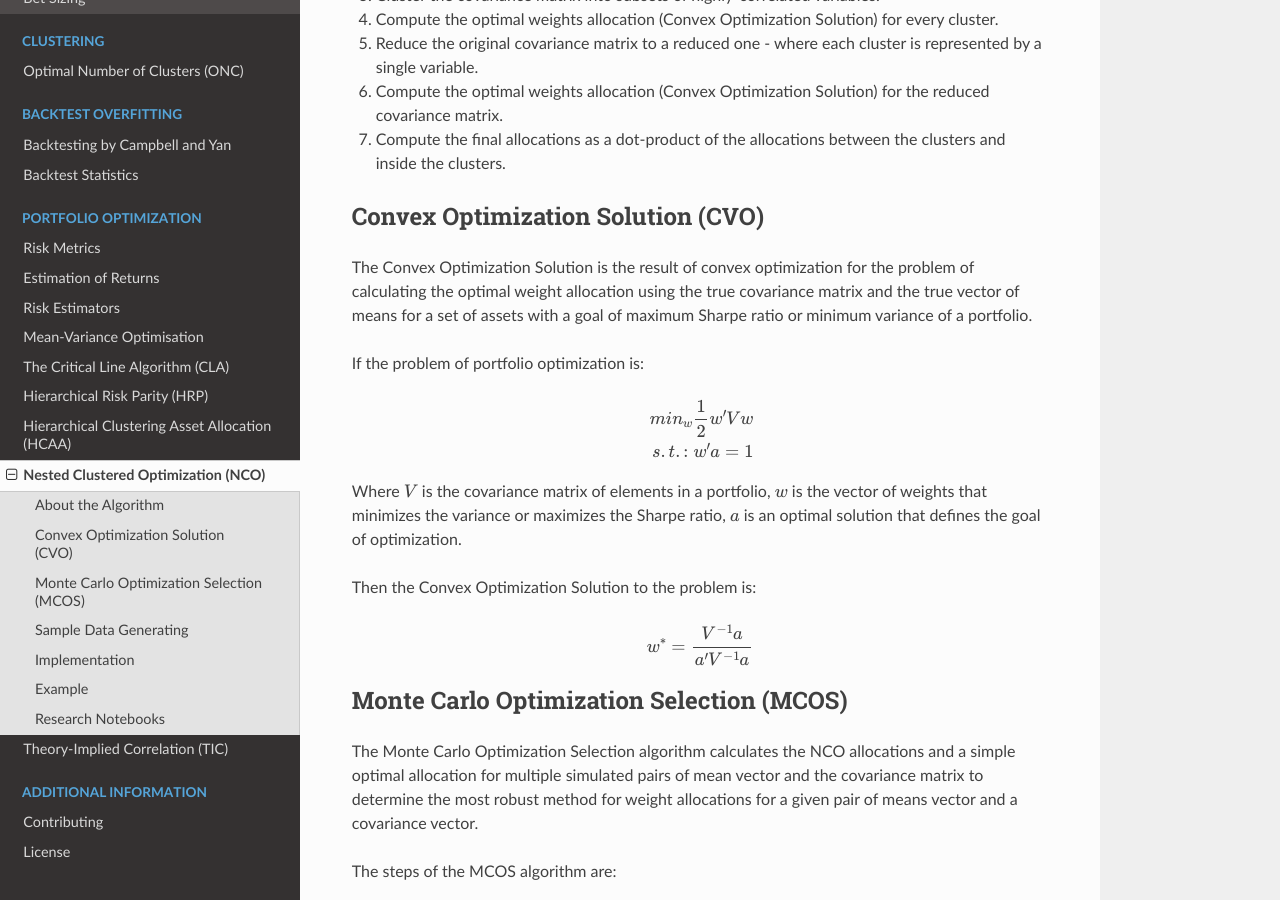
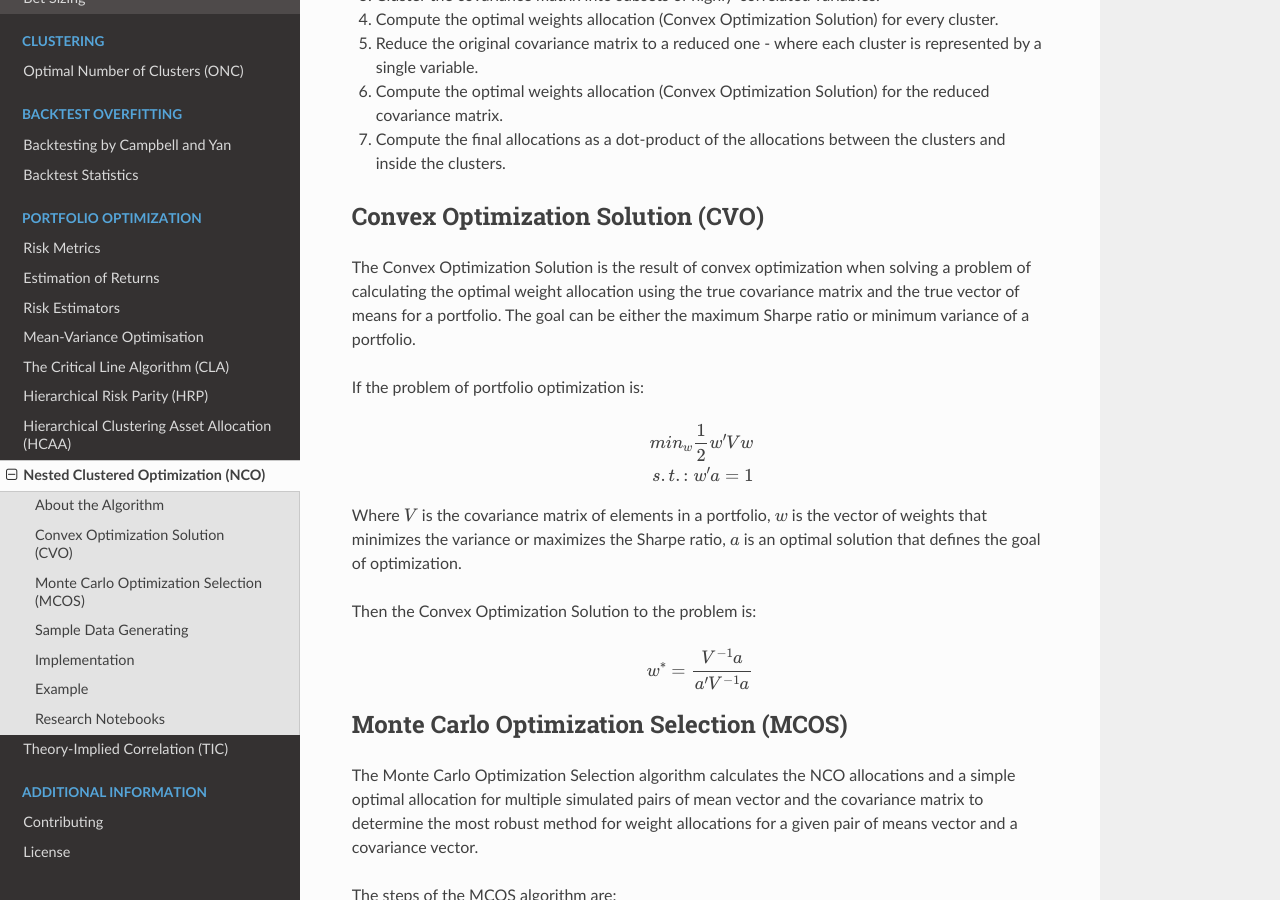
Before and after one commit to hudson-and-thames/mlfinlab, a Sphinx documentation site: the page built from docs/source/portfolio_optimisation/nested_clustered_optimisation.rst, in a window 1280 px wide and 900 px high, scrolled down 861 px. Built offline with Sphinx 7.4.7 and the Read the Docs theme 2.0.0, drawn with Linux system fonts in a browser that asks for light colours.

Commit message:
Small docs fixes

```diff
--- a/docs/source/implementations/backtesting.rst
+++ b/docs/source/implementations/backtesting.rst
@@ -134,7 +134,7 @@ Adjustment methods include:
 Profit Hurdle algorithm consists of the following steps:
 
 1. We are given the significance level :math:`p`, strategy volatility :math:`\sigma`, the number of observations :math:`T` ,
-and number of tests that have been concluded :math:`T` .
+and the number of tests that have been concluded :math:`T` .
 
 2. Using the HLZ model, we generate :math:`N` t-statistics assuming that the
 average correlation of returns is :math:`\rho` .
--- a/docs/source/portfolio_optimisation/mean_variance.rst
+++ b/docs/source/portfolio_optimisation/mean_variance.rst
@@ -23,8 +23,8 @@ Currently, the following solution strings are supported by MVO class:
 3. ``max_sharpe`` : Calculates the weights relating to the maximum Sharpe Ratio portfolio. Users can specify the risk-free return value through the :py:mod:`risk_free_rate` parameter.
 4. ``efficient_risk`` : Calculates an efficient risk portfolio for a specified target return. Users can specify their target return value through the :py:mod:`target_return` parameter.
 
-Inverse Vriance
-###############
+Inverse Variance
+################
 
 With this solution string, only the main diagonal of the covariance matrix is used for weights allocation:
 
--- a/docs/source/portfolio_optimisation/nested_clustered_optimisation.rst
+++ b/docs/source/portfolio_optimisation/nested_clustered_optimisation.rst
@@ -37,9 +37,9 @@ The steps of the NCO algorithm are:
 Convex Optimization Solution (CVO)
 ##################################
 
-The Convex Optimization Solution is the result of convex optimization for the problem of calculating the optimal weight allocation
-using the true covariance matrix and the true vector of means for a set of assets with a goal of maximum Sharpe ratio or minimum
-variance of a portfolio.
+The Convex Optimization Solution is the result of convex optimization when solving a problem of calculating the optimal weight allocation
+using the true covariance matrix and the true vector of means for a portfolio. The goal can be either the maximum Sharpe ratio or
+minimum variance of a portfolio.
 
 If the problem of portfolio optimization is:
 
--- a/docs/source/portfolio_optimisation/returns_estimation.rst
+++ b/docs/source/portfolio_optimisation/returns_estimation.rst
@@ -25,7 +25,7 @@ The calculation is done in the following way:
 
 Where :math:`R_{t}` is the return for :math:`t` -th observation, and :math:`P_{t}` is the price for :math:`t` -th observation.
 
-Annualised mean historical returns
+Annualized mean historical returns
 ##################################
 
 The `calculate_mean_historical_returns` function allows calculating a mean annual return for every element in a dataframe of prices.
--- a/docs/source/portfolio_optimisation/risk_estimators.rst
+++ b/docs/source/portfolio_optimisation/risk_estimators.rst
@@ -21,7 +21,7 @@ This class includes functions for calculating different types of covariance matr
 Minimum Covariance Determinant
 ##############################
 
-Minimum Covariance Determinant (MCD) is arobust estimator of covariance that was introduced by P.J. Rousseeuw.
+Minimum Covariance Determinant (MCD) is a robust estimator of covariance that was introduced by P.J. Rousseeuw.
 
 Following the **Scikit-learn User Guide on Covariance estimation**:
 
@@ -226,7 +226,7 @@ Below is an example of using the functions from the Risk Estimators module.
     tn_relation = stock_prices.shape[0] / stock_prices.shape[1]
 
     # The bandwidth of the KDE kernel
-    kde_bwidth = 0.25
+    kde_bwidth = 0.01
 
     # Finding the De-noised Сovariance matrix
     cov_matrix_denoised = risk_estimators.denoise_covariance(cov_matrix, tn_relation,
```
Also changed, not shown: other parts of docs/source/implementations/backtesting.rst (+1 -1 lines), docs/source/implementations/onc.rst (+8 -8 lines).
